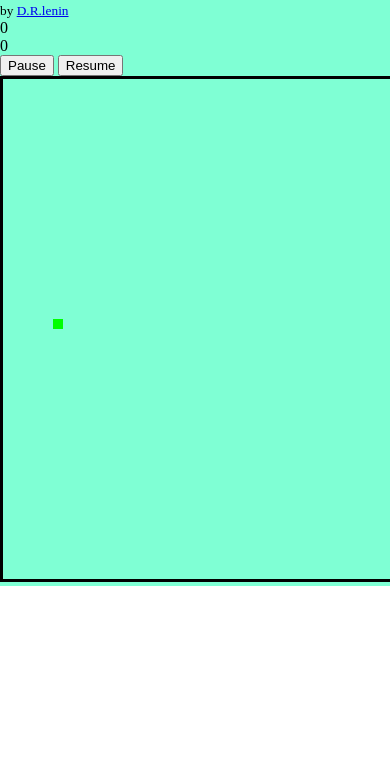
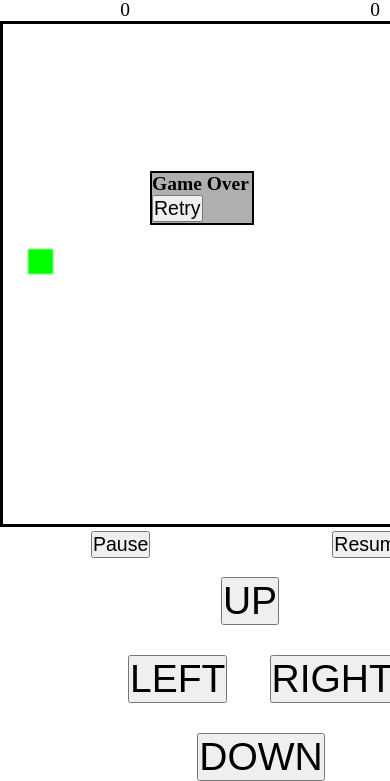
Before and after one commit to d-r-lenin/snake-game, a plain HTML site: page index.html in a window 390 px wide. Shown: the part 79-860 px from the top of the page. Drawn offline with Linux system fonts and the light colour scheme.

Commit message:
full working game

```diff
--- a/css/style.css
+++ b/css/style.css
@@ -1,16 +1,124 @@
-canvas{
-    border: 3px solid #000;
-}
-
-
-
-body{
+*{
     margin: 0px auto;
     padding: 0px;
+    user-select: none;
 }
 
 #container{
     max-width: 900px;
     margin: inherit;
-    background-color: aquamarine;
 }
+
+canvas{
+    border: 3px solid #000;
+    height: inherit;
+    width: inherit;
+    position: absolute;
+    top: 0;
+}
+h1{
+    font-size: 10vh;
+}
+header{
+    text-align: center;
+}
+
+#btns{
+    width: 100%;
+    display: flex;
+    justify-content: space-around;
+    margin-top: .5em;
+}
+
+#game-place{
+    position: relative;
+    width:500px;
+    height: 500px;
+}
+#section{
+    display: flex;
+}
+
+.hide{
+    display: none;
+}
+.block{
+    display: block;
+}
+
+#gameover-card{
+    position: absolute;
+    width: 100px;
+    height: 50px;
+    background-color: #afafaf;
+    border: 2px black solid;
+    top:30%;
+    left: 30%;
+}
+
+#controll{
+    display: none;
+}
+
+ul{
+    list-style: none;
+}
+
+@media screen and (max-width:600px) {
+    *{
+        font-size: 5vw;
+    }
+
+    body{
+        width: 500px;
+        height: 100vh;
+        max-width: fit-content;
+        border: 1px;
+    }
+
+    #container{
+        width: 100%;
+    }
+
+    #controll{
+        display: block;
+        width: 500px;
+        margin-top: 1rem;
+    }
+    #controll ul {
+        display: grid;
+        grid-gap: 2rem;
+        width: 50%;
+        grid-template-rows: 2em 2em 2em;
+        grid-template-columns: 1fr 1fr 1fr 1fr;
+        flex-direction: row;
+        justify-content: space-between;
+    }
+    #up{
+        grid-column-start: 2;
+        grid-column-end: 4;
+    }
+    #right{
+        grid-row-start: 2;
+        grid-column-start:3;
+        grid-column-end: 5;
+    }
+    #left{
+        grid-row-start: 2;
+        grid-column-start:1;
+        grid-column-end: 3;
+    }
+
+    #down{
+        grid-row-start: 3;
+        grid-column-start:2;
+        grid-column-end: 4;
+    }
+
+    #controll button{
+        font-size: 2rem;
+    }
+    h1{
+        font-size: 2.5rem;
+    }
+}
--- a/index.html
+++ b/index.html
@@ -5,28 +5,44 @@
         <meta http-equiv="X-UA-Compatible" content="IE=edge" />
         <meta name="viewport" content="width=device-width, initial-scale=1.0" />
         <title>Document</title>
-        <link rel="stylesheet" href="/snake-game/css/style.css">
-        <script src="/snake-game/scripts/Food.js"></script>
-        <script src="/snake-game/scripts/Snake.js"></script>
-        <script src="/snake-game/scripts/Game.js"></script>
+        <link rel="stylesheet" href="/css/style.css">
+        <script src="/scripts/Food.js"></script>
+        <script src="/scripts/Snake.js"></script>
+        <script src="/scripts/Game.js"></script>
     </head>
     <body onload="getStarted();">
       <div id="container">
             <header id="head">
                 <h1>Snake</h1>
-                <small class="author">by <a href="https://github.com/d-r-lenin">D.R.lenin</a></small>
+                <small class="author">by <a href="https://github.com/d-r-lenin">d-r-lenin</a></small>
             </header>
             <section id="section">
                 <div class="in-sec" id="score">0</div>
                 <div class="in-sec" id="high-score">0</div>
-                <div class="in-sec" id="btns">
-                    <button class="button" id="pause-btn">Pause</button>
-                    <button class="button" id="resume-btn">Resume</button>
+            </section>
+            <section id="game-display">
+                <div id="game-place">
+                    <canvas id="can" width="500px" height="500px"></canvas>
+                    <div id="gameover-card" class="hide">
+                        <h3>Game Over</h3>
+                        <button>Retry</button>
+                    </div>
                 </div>
+                <div class="in-game" id="btns">
+                    <button class="button" onclick="game.pause()" id="pause-btn">Pause</button>
+                    <button class="button" onclick="game.resume()" id="resume-btn">Resume</button>
+                </div>
+
             </section>
-            <canvas id="can" width="500px" height="500px"></canvas>
-            <h1 id="score"></h1>
+            <section id="controll" >
+                <ul>
+                    <li id="up"><button>UP</button></li>
+                    <li id="down"><button>DOWN</button></li>
+                    <li id="left"><button>LEFT</button></li>
+                    <li id="right"><button>RIGHT</button></li>
+                </ul>
+            </section>
       </div>
-        <script src="/snake-game/scripts/script.js"></script>
+        <script src="/scripts/script.js"></script>
     </body>
 </html>
--- a/scripts/Game.js
+++ b/scripts/Game.js
@@ -1,10 +1,11 @@
 class Game{
-    constructor(root){
+    constructor(root,lev = .1){
         this.root = root;
         this.x   = 30;
         this.y   = 0;
         this.dir = "r";
         this.dif = 10;
+        this.lev = lev;
         this.score = 0;
         this.highScore = this.score;
         this.total = 0;
@@ -24,6 +25,14 @@ class Game{
         this.loop();
     }
 
+    restart = ()=>{
+        this.x = 30;
+        this.y = 10;
+        delete(this.snake);
+        this.dir = 'r'
+        this.start();
+    }
+
     start = ()=>{
         this.isPaused = false;
         this.canvas = this.root;
@@ -35,7 +44,6 @@ class Game{
         this.food = new Food(this.ctx);
 
         if(this.onScore)      this.onScore(this.score);
-        if(this.onHighScore)  this.onHighScore(this.score);
 
         window.requestAnimationFrame(this.loop);
     }
@@ -49,7 +57,7 @@ class Game{
         if(!isNaN(secondsPassed)){
             this.total = this.total + secondsPassed;
         }
-        if(this.total > .10){
+        if(this.total > this.lev){
             this.total = 0;
 
             if(this.dir === "r") {
@@ -96,6 +104,9 @@ class Game{
             else if(e.code === "KeyS" && this.dir !== "u") this.dir = 'd';
             else if(e.code === "KeyW" && this.dir !== "d") this.dir = 'u';
         })
+        if(this.listen){
+            this.listen();
+        }
     }
 
     clear = () =>{
--- a/scripts/script.js
+++ b/scripts/script.js
@@ -1,10 +1,28 @@
 const canvas = document.querySelector("#can");
-let score = document.querySelector("#score");
+const score = document.querySelector("#score");
+const highScore = document.querySelector("#high-score");
+const gameOverCard = document.querySelector("#gameover-card");
+const controll = document.querySelector("#controll ul");
+const clientWidth = window.innerWidth;
+let lev = .1;
+if(clientWidth < 601){
+    lev = .2;
+    canvas.width = 200;
+    canvas.height = 200;
+}
+
+controll.addEventListener("click",e=>{
+    console.log(e.target.innerText);
+    if(e.target.innerText === "RIGHT" && game.dir !== "l")game.dir = 'r';
+    else if(e.target.innerText === "LEFT" && game.dir !== "r") game.dir = 'l';
+    else if(e.target.innerText === "DOWN" && game.dir !== "u") game.dir = 'd';
+    else if(e.target.innerText === "UP" && game.dir !== "d") game.dir = 'u';
+});
 
 let game;
 
 function getStarted(){
-    game = new Game(canvas);
+    game = new Game(canvas,lev);
     game.gameover = (code) => {
         if (code === 1000) {
             score.innerText = `You hit`;
@@ -13,5 +31,19 @@ function getStarted(){
         }
         console.log("Game over");
     }
+    game.onScore = (s)=>{
+        score.innerText = s;
+    }
+    game.onHighScore = (hs) =>{
+        highScore.innerText = hs;
+    }
+    game.gameover = (c)=>{
+        gameOverCard.classList.remove("hide");
+        gameOverCard.querySelector("button").addEventListener('click',()=>{
+            score.innerText = 0;
+            game.restart();
+            gameOverCard.classList.add("hide");
+        })
+    }
     game.start();
 }
```
